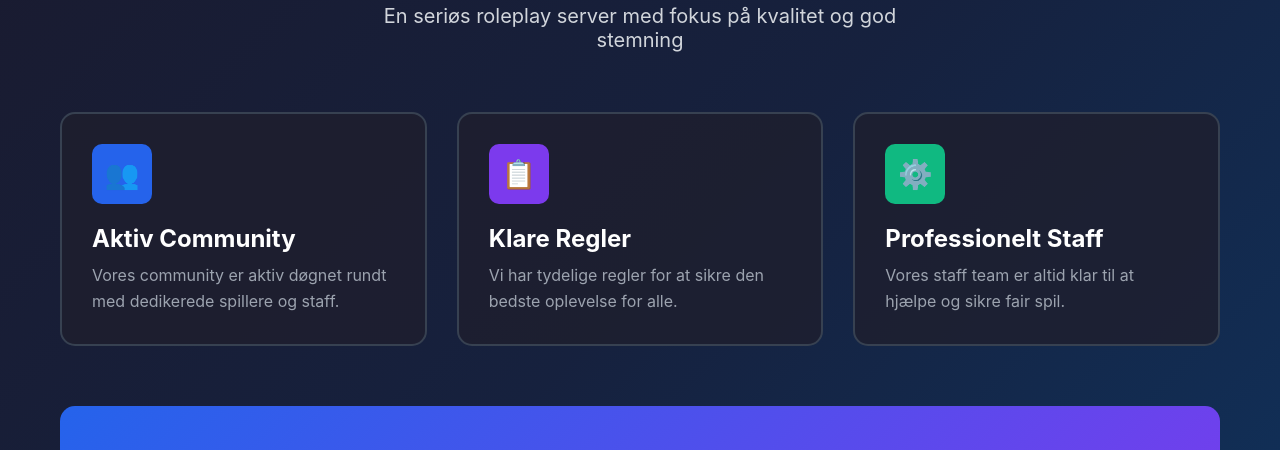
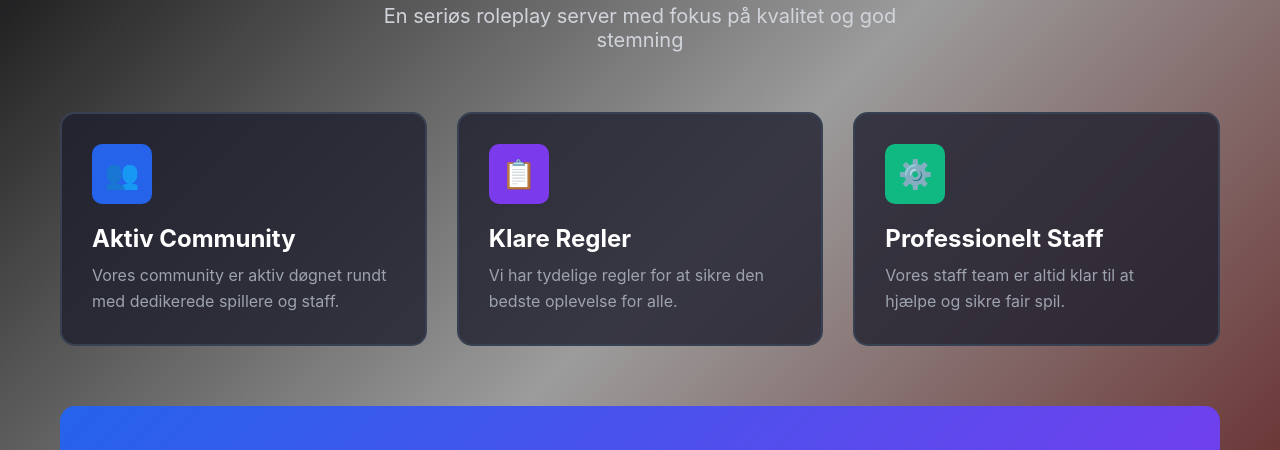
Before and after one commit to pelleged123/fivem-website, a website: page index.html in a window 1280 px wide. Shown: the part 227-677 px from the top of the page. Drawn offline with Linux system fonts and the light colour scheme.

Commit message:
Update index.html

```diff
--- a/index.html
+++ b/index.html
@@ -3,7 +3,7 @@
 <head>
     <meta charset="UTF-8">
     <meta name="viewport" content="width=device-width, initial-scale=1.0">
-    <title>FiveM Server - Roleplay Community</title>
+    <title>Vernex RP - Hjemmeside</title>
     <style>
         * {
             margin: 0;
@@ -13,7 +13,7 @@
 
         body {
             font-family: -apple-system, BlinkMacSystemFont, 'Segoe UI', Arial, sans-serif;
-            background: linear-gradient(135deg, #1a1a2e 0%, #16213e 50%, #0f3460 100%);
+            background: linear-gradient(135deg, #030305 0%, #9c9c9c 50%, #560b0b 100%);
             color: #fff;
             min-height: 100vh;
         }
```
